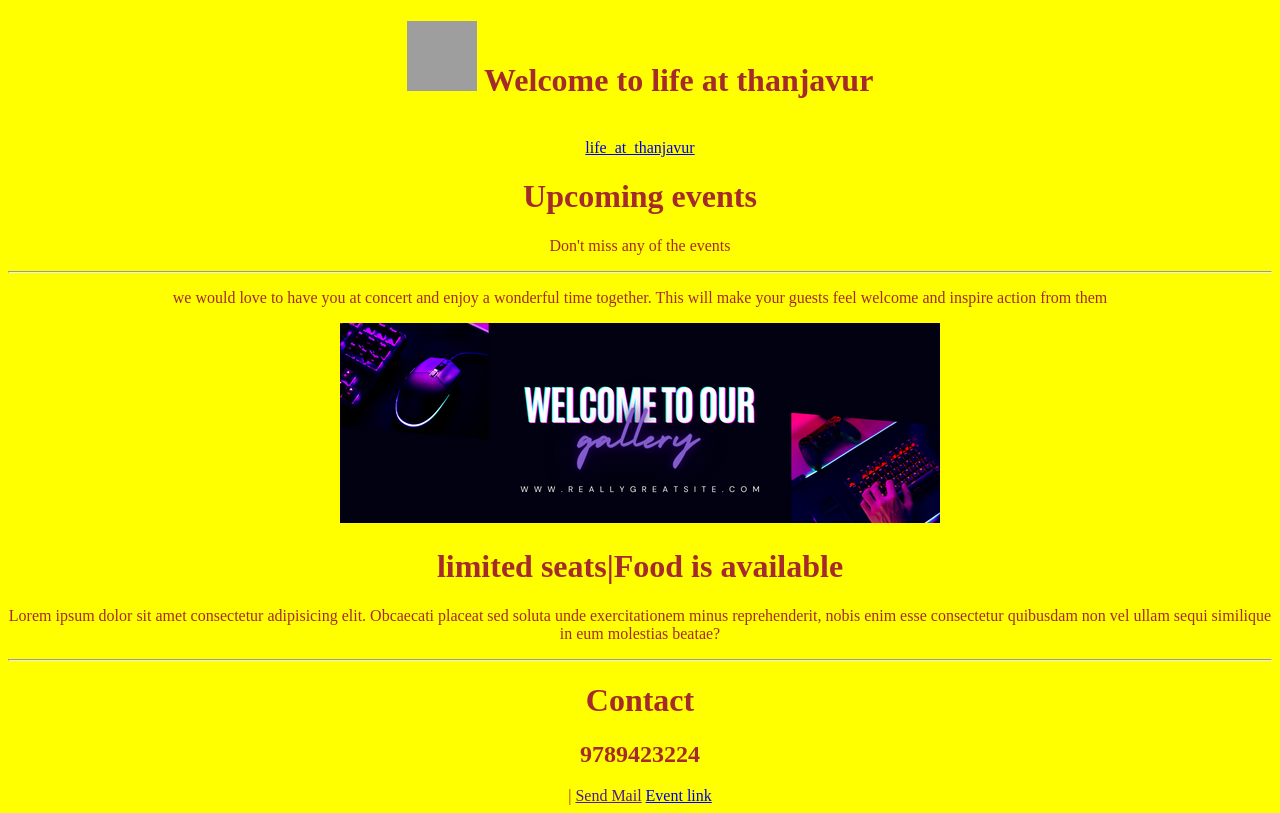
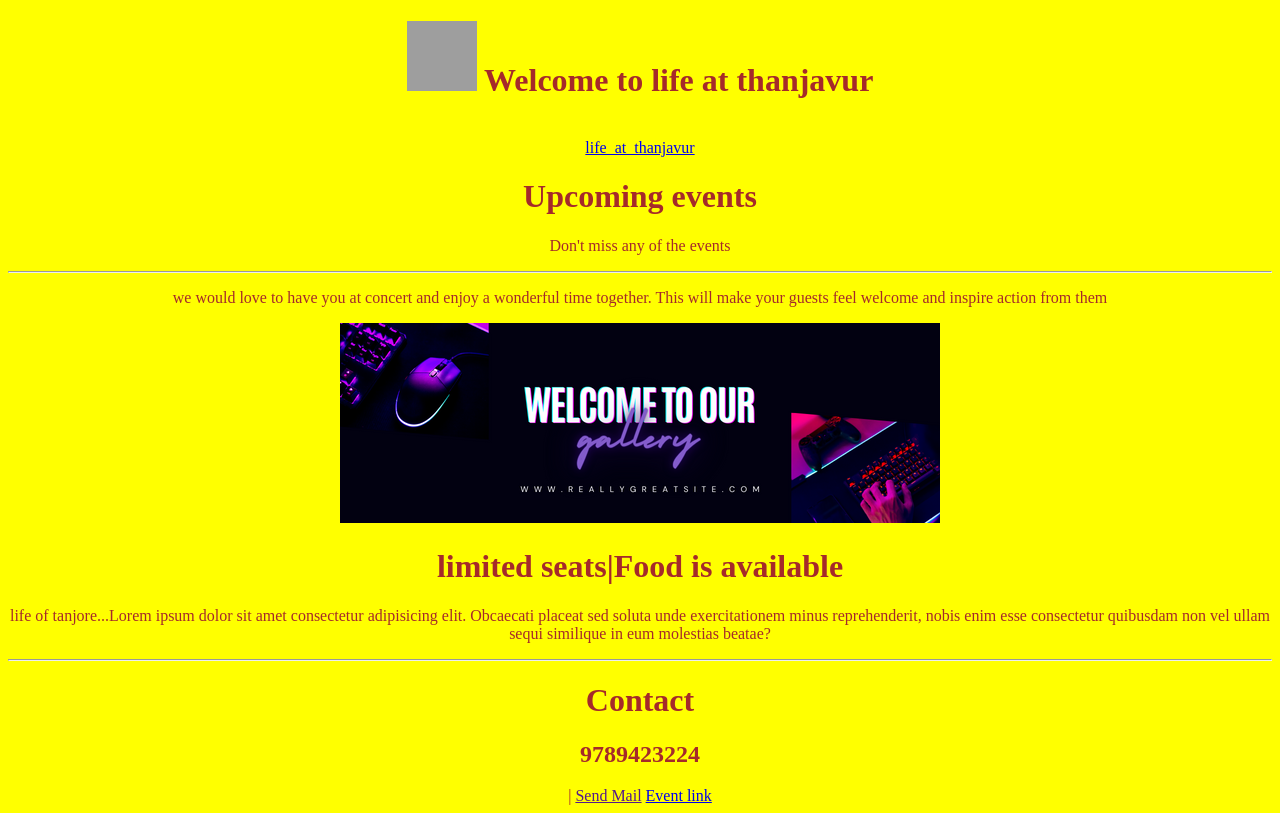
Before and after one commit to sujesh006/lifeattanjore, a plain HTML site: page index.html in a window 1280 px wide. Drawn offline with Linux system fonts and the light colour scheme; grey boxes are pictures that could not be loaded.

Commit message:
Update index.html

```diff
--- a/index.html
+++ b/index.html
@@ -32,7 +32,7 @@
 
         <h1>limited seats|Food is available</h1>
         <p>
-            Lorem ipsum dolor sit amet consectetur adipisicing elit. Obcaecati placeat sed soluta unde exercitationem minus reprehenderit, nobis enim esse consectetur quibusdam non vel ullam sequi similique in eum molestias beatae?
+            life of tanjore...Lorem ipsum dolor sit amet consectetur adipisicing elit. Obcaecati placeat sed soluta unde exercitationem minus reprehenderit, nobis enim esse consectetur quibusdam non vel ullam sequi similique in eum molestias beatae?
         </p>
         <hr>
     <h1>Contact</h1>
```
